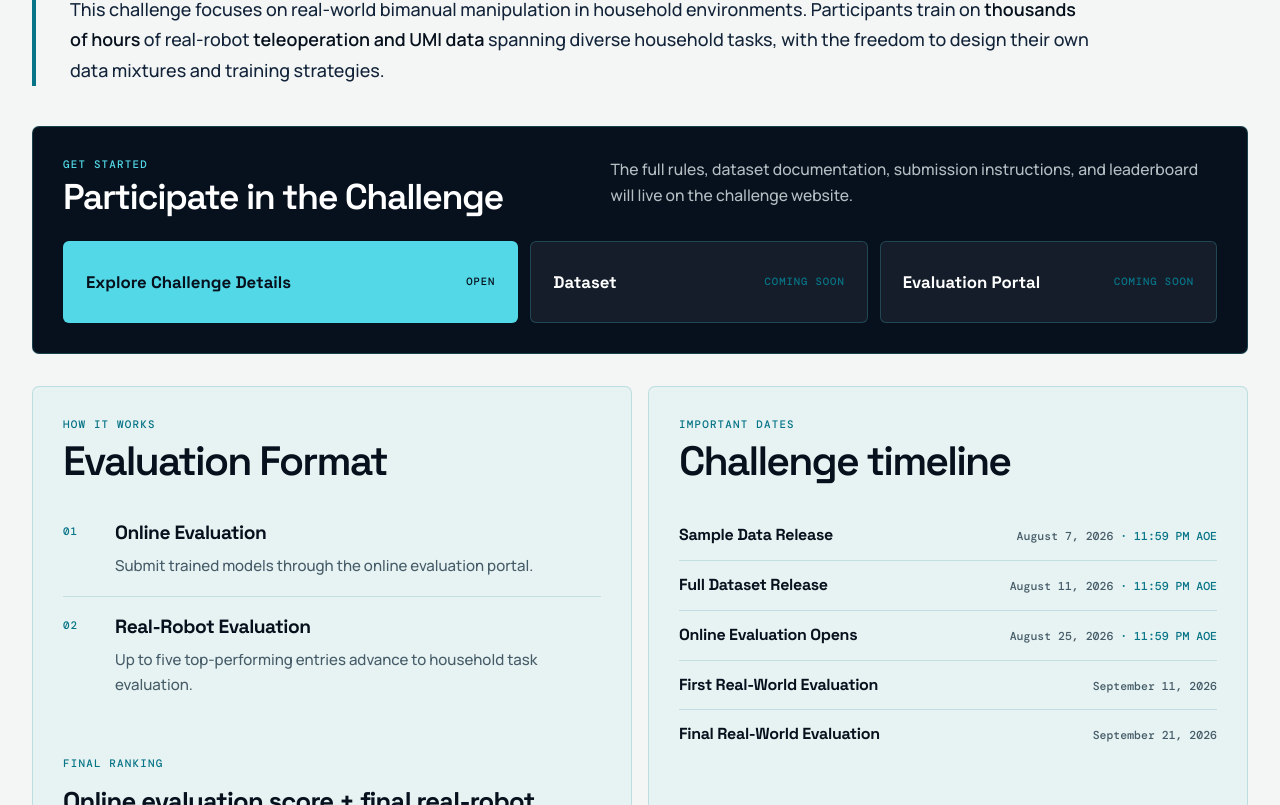
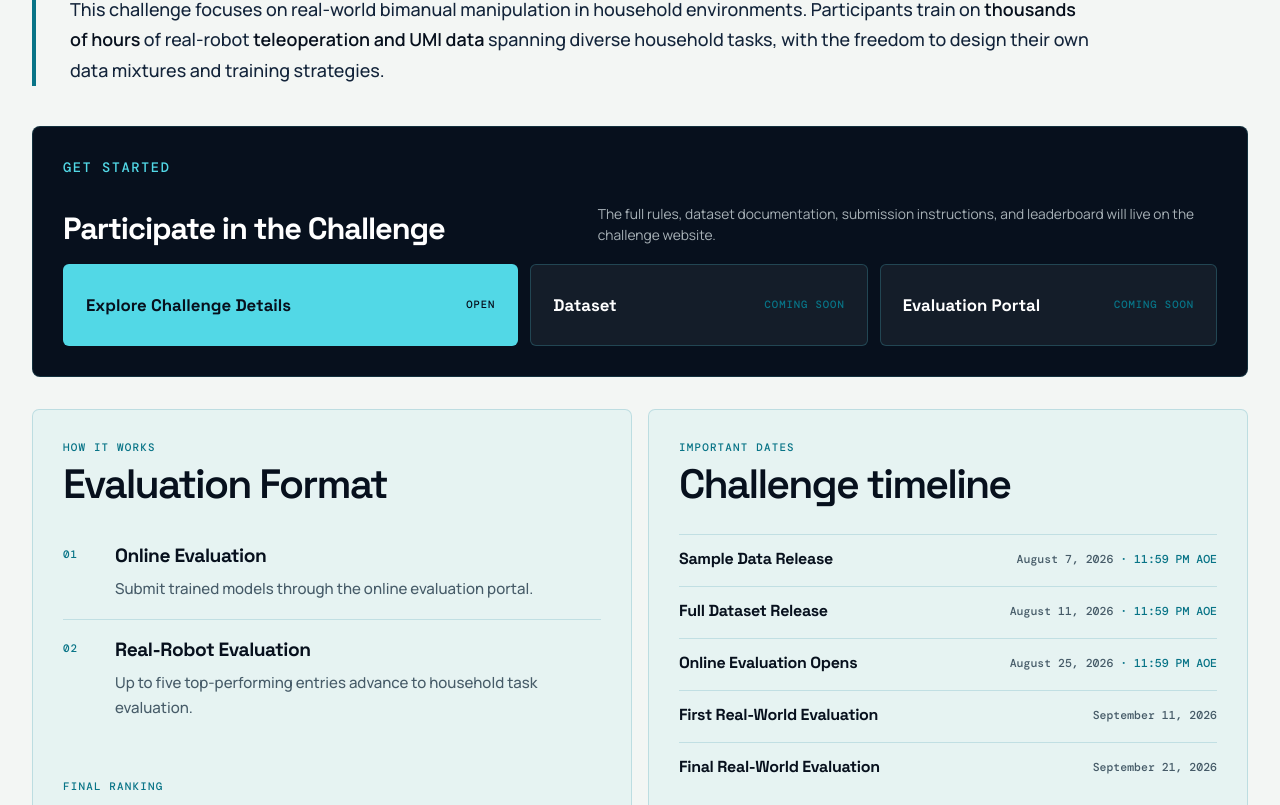
Before and after one commit to bimanual-robot-learning/bimanual-robot-learning.github.io, a React (Vite) app: page / in a window 1280 px wide. Shown: the part 6895-7700 px from the top of the page. Built offline with nearby package versions, Linux system fonts and the light colour scheme.

Commit message:
fix: align challenge logistics styling

```diff
--- a/src/App.css
+++ b/src/App.css
@@ -1407,41 +1407,43 @@
   margin-bottom: 32px;
   color: var(--white);
   background: var(--ink-950);
-  border: 1px solid rgba(82, 216, 230, 0.24);
-  border-radius: 7px;
-}
-
-.challenge-participation > header {
+  border: 1px solid rgba(82, 216, 230, 0.16);
+  border-radius: 8px;
+}
+
+.challenge-participation__header {
   display: grid;
-  margin-bottom: 24px;
-  align-items: start;
-  grid-template-columns: minmax(0, 0.9fr) minmax(0, 1.1fr);
-  column-gap: clamp(28px, 4vw, 52px);
-}
-
-.challenge-participation > header .eyebrow {
-  margin: 0 0 7px;
+  margin-bottom: 18px;
+  align-items: end;
+  grid-template-columns: minmax(0, 0.9fr) minmax(320px, 1.1fr);
+  gap: 28px;
+}
+
+.challenge-participation__header .eyebrow {
+  margin: 0 0 6px;
   color: var(--cyan);
   grid-column: 1;
 }
 
-.challenge-participation > header h3 {
+.challenge-participation__header h3 {
   margin: 0;
   color: var(--white);
   font-family: var(--font-display);
-  font-size: clamp(1.75rem, 2.8vw, 2.35rem);
-  font-weight: 600;
-  letter-spacing: -0.04em;
+  font-size: clamp(1.55rem, 2.4vw, 2rem);
+  font-weight: 650;
+  letter-spacing: -0.035em;
   line-height: 1.08;
   grid-column: 1;
 }
 
-.challenge-participation > header > p:last-child {
+.challenge-participation__header > p {
   margin: 0;
-  color: rgba(229, 241, 243, 0.78);
-  font-size: 0.98rem;
-  font-weight: 500;
-  line-height: 1.65;
+  color: rgba(231, 241, 244, 0.72);
+  font-size: 0.86rem;
+  line-height: 1.55;
+}
+
+.challenge-participation__header > p:last-child {
   grid-column: 2;
   grid-row: 1 / span 2;
 }
@@ -1718,10 +1720,8 @@
   padding: 14px 0;
   align-items: baseline;
   grid-template-columns: minmax(0, 1fr) auto;
-  gap: 16px;
-}
-
-.challenge-timeline li + li {
+  grid-template-rows: auto auto;
+  gap: 3px 18px;
   border-top: 1px solid rgba(27, 132, 153, 0.18);
 }
 
@@ -1746,6 +1746,9 @@
   font-size: 0.72rem;
   font-weight: 600;
   line-height: 1.55;
+  grid-column: 2;
+  grid-row: 1 / span 2;
+  align-self: center;
   text-align: right;
   white-space: nowrap;
 }
--- a/src/components/ChallengeSection.tsx
+++ b/src/components/ChallengeSection.tsx
@@ -49,7 +49,7 @@ function ChallengeSection() {
           className="challenge-participation"
           aria-labelledby="challenge-participation-title"
         >
-          <header>
+          <header className="challenge-participation__header">
             <p className="eyebrow">{challenge.participation.eyebrow}</p>
             <h3 id="challenge-participation-title">
               {challenge.participation.title}
```
Also changed, not shown: 1 other file (tests, documents, lock files or other folders).
